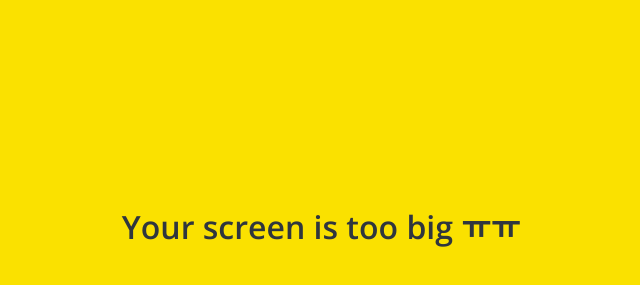
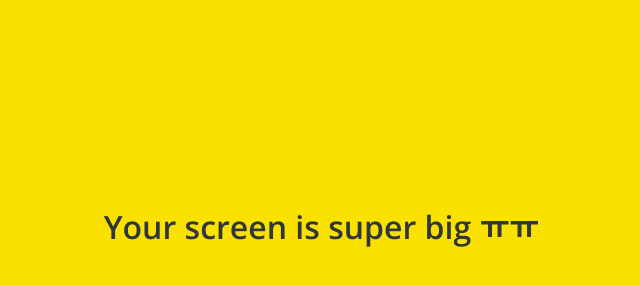
Before and after one commit to funkyblues/kokoa-clone-2021, a plain HTML site: page chats.html in a window 1280 px wide. Shown: the part 173-458 px from the top of the page, without its empty margins (319-959 px from the left). Drawn offline with nearby package versions, Linux system fonts and the light colour scheme.

Commit message:
too -> super

```diff
--- a/chats.html
+++ b/chats.html
@@ -86,7 +86,7 @@
     </nav>
 
     <div id="no-mobile">
-      <span>Your screen is too big ㅠㅠ</span>
+      <span>Your screen is super big ㅠㅠ</span>
     </div>
 
     <script
```
Also changed, not shown: find.html (+1 -1 lines), friends.html (+1 -1 lines), index.html (+1 -1 lines), more.html (+1 -1 lines), settings.html (+1 -1 lines).
